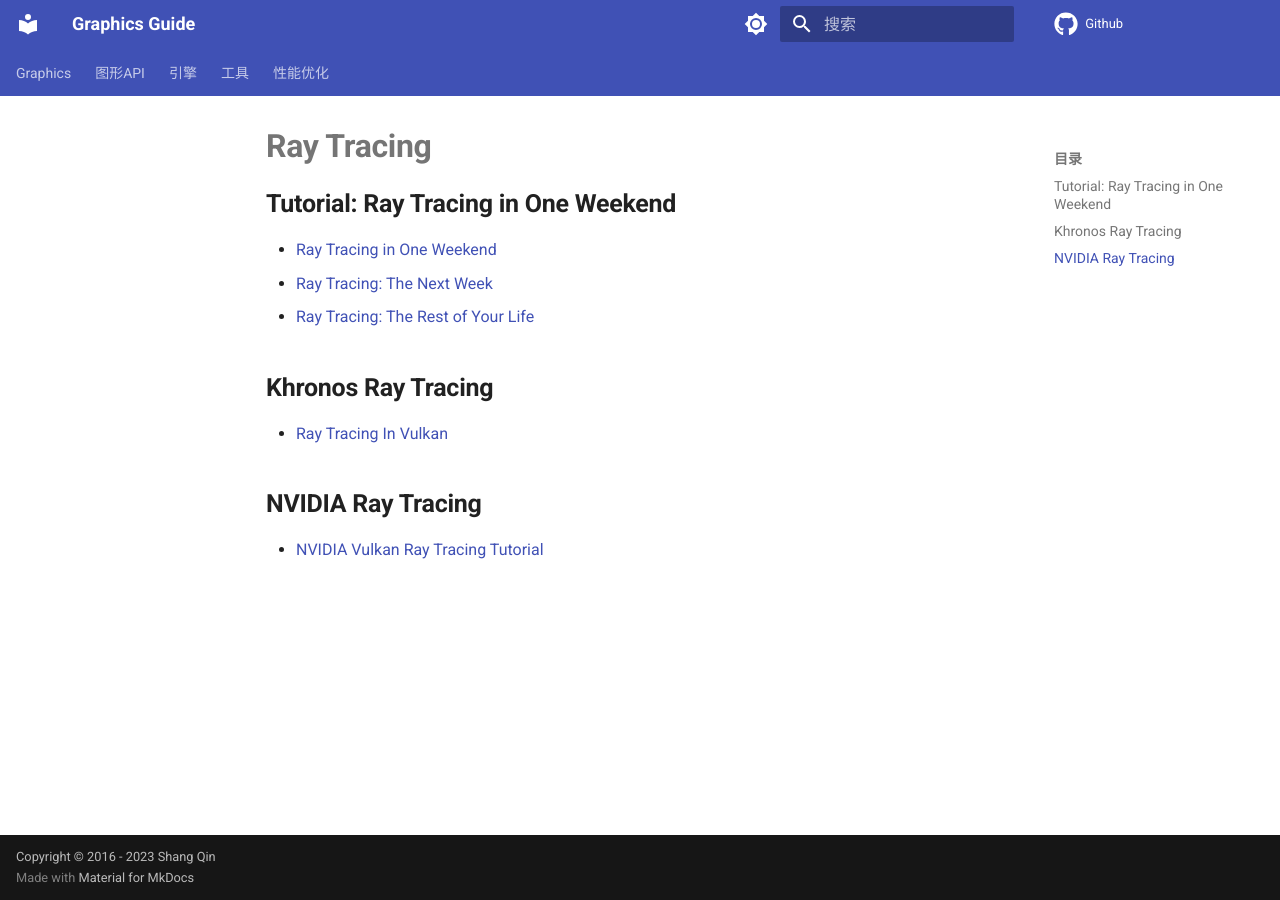
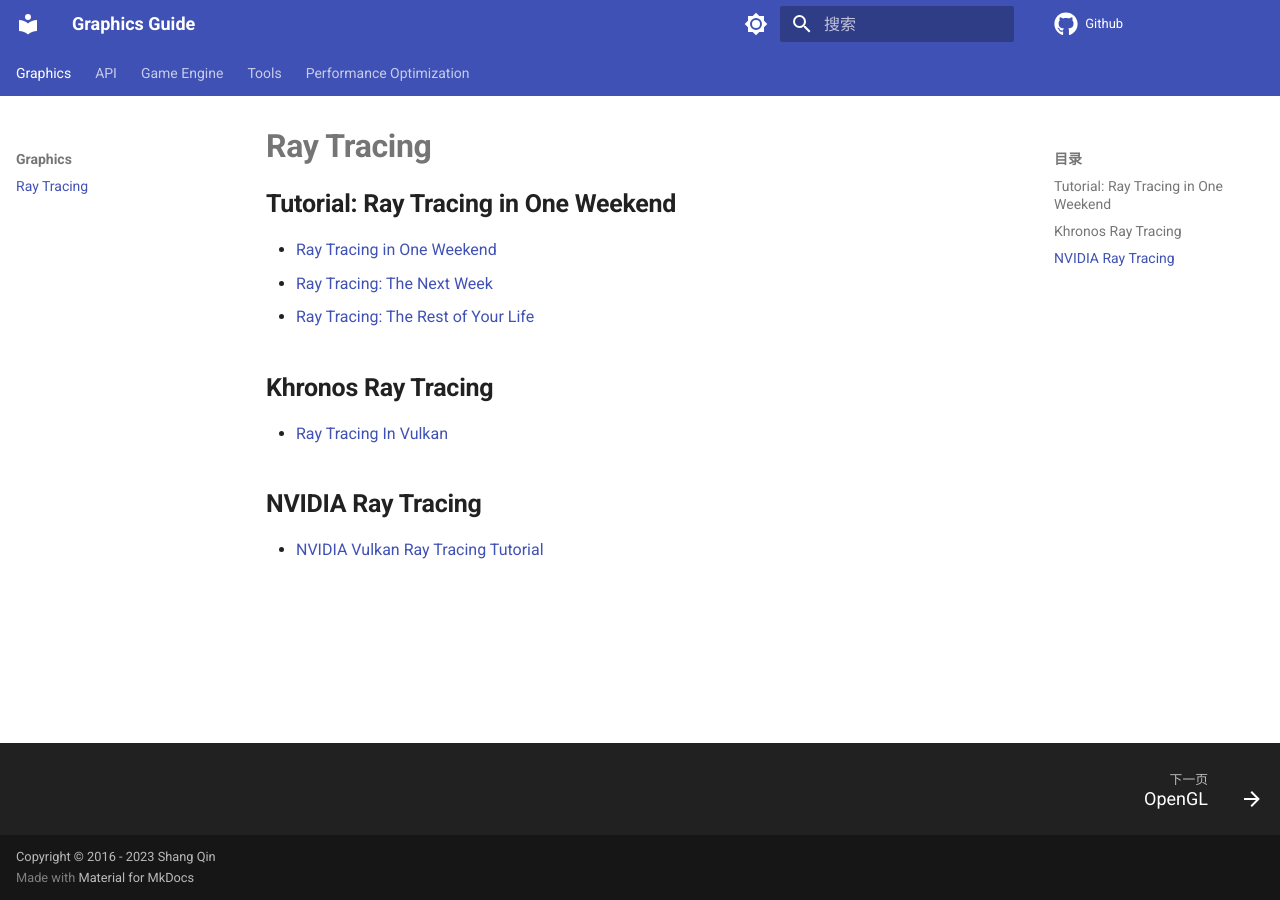
Before and after one commit to shangqin/graphics, an MkDocs documentation site: the page built from docs/graphics/raytracing.md, in a window 1280 px wide. Built offline with MkDocs 1.6.1 and Material for MkDocs 9.7.7, drawn with Linux system fonts in a browser that asks for light colours; comment, search, counter and statistics services are not loaded.

Commit message:
Update mkdocs.yml

```diff
--- a/mkdocs.yml
+++ b/mkdocs.yml
@@ -4,18 +4,19 @@
 repo_url: https://github.com/shangqin/graphics
 repo_name: Github
 nav:
-    - 'Graphics' : 'README.md'
-    - '图形API':
+    - 'Graphics' :
+      - 'Ray Tracing': 'graphics/raytracing.md'
+    - 'API':
         - 'OpenGL': 'api/opengl/opengl.md'
         - 'OpenGL ES': 'api/opengles/opengles.md'
         - 'Vulkan': 'api/vulkan/vulkan.md'
-    - '引擎':
+    - 'Game Engine':
         - 'Unity': 'engine/unity/unity.md'
         - 'Unreal Engine': 'engine/ue/ue.md'
         - 'Filament': 'engine/filament/filament.md'
-    - '工具':
+    - 'Tools':
         - 'RenderDoc' : 'tool/renderdoc/renderdoc.md'
-    - '性能优化':
+    - 'Performance Optimization':
         - '移动游戏性能优化通用技法': 'performance/mobile_game_performance_optimization_techniques.md'
         - 'Arm GPU Best Practices Developer Guide': 'performance/arm/arm_gpu_best_practices.md'
         - 'Qualcomm Adreno GPU Best Practices': 'performance/qualcomm/qualcomm_adreno_gpu_best_practices.md'
```
